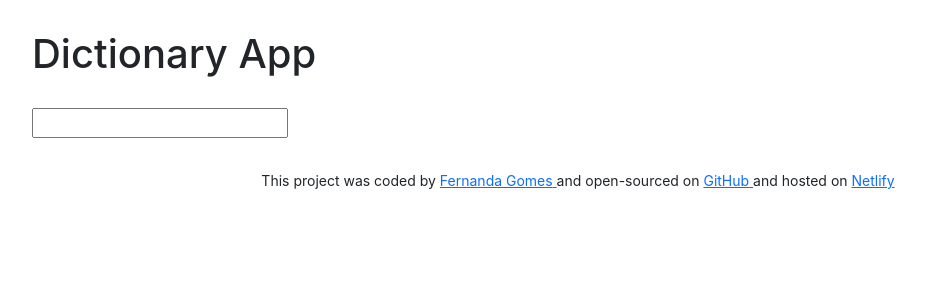
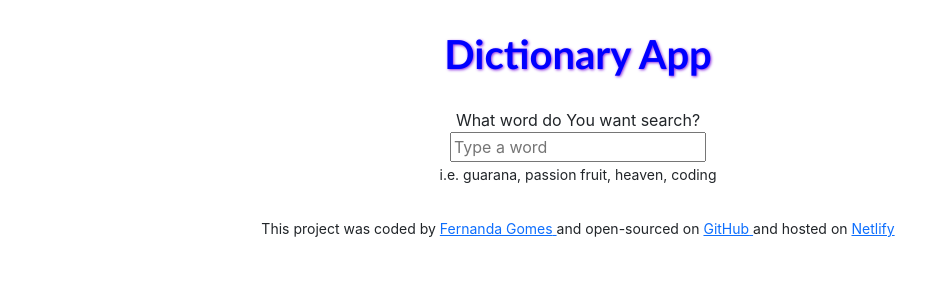
Before and after one commit to FernandaSGomes/dictionary--project, a React (Create React App) app: page / in a window 1280 px wide. Shown: the top 300 px of the page, without its empty margins (62-987 px from the left). Built offline with nearby package versions, Linux system fonts and the light colour scheme.

Commit message:
Updated app.css and search engine

```diff
--- a/src/App.css
+++ b/src/App.css
@@ -1,3 +1,13 @@
+body {
+  text-align: center;
+}
+h1 {
+  color: blue;
+  font-family: "Gill Sans", "Gill Sans MT", Calibri, "Trebuchet MS", sans-serif;
+  font-weight: bolder;
+  text-shadow: 1px 1px 3px blueviolet;
+}
+
 .App-header {
   margin: 30px 0;
 }
--- a/src/Dictionary.js
+++ b/src/Dictionary.js
@@ -25,8 +25,16 @@ export default function Dictionary() {
   return (
     <div className="Dictionary">
       <form onSubmit={search}>
-        <input type="search" autofocus={true} onChange={handleKeywordChange} />
+        <label>What word do You want search?</label>
+        <br />
+        <input
+          type="search"
+          placeholder="Type a word"
+          autofocus={true}
+          onChange={handleKeywordChange}
+        />
       </form>
+      <small>i.e. guarana, passion fruit, heaven, coding</small>
       <Results results={results} />
     </div>
   );
```
